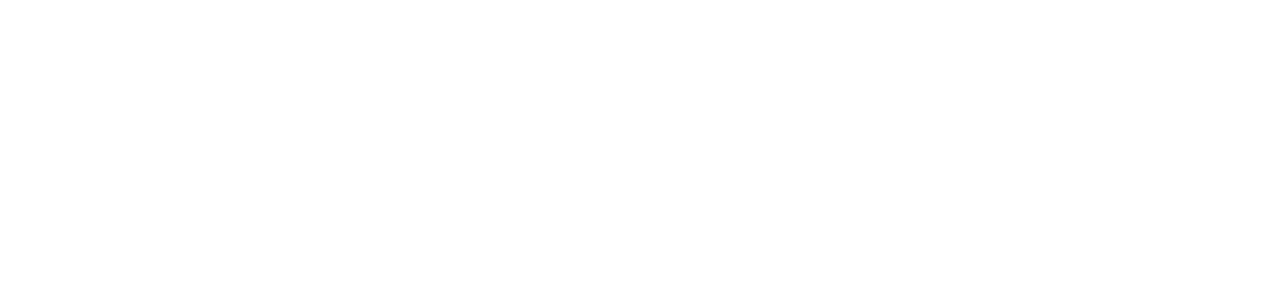
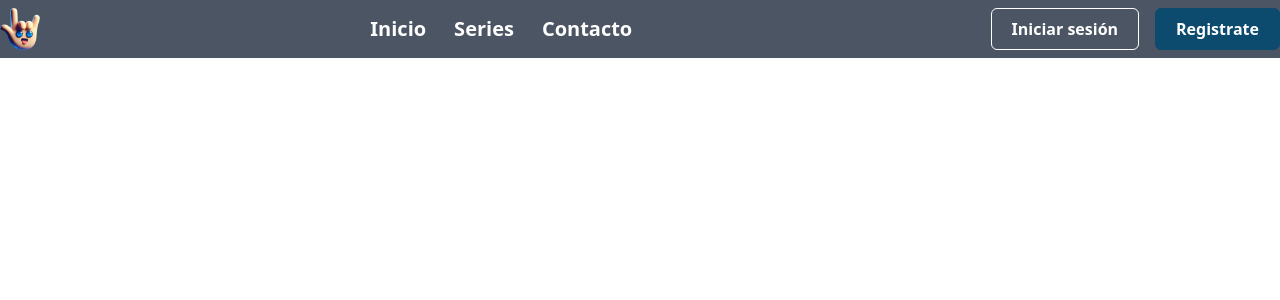
Before and after one commit to Johanlex20/MovieStreamApi-Frontend-Angular-TypeScript, an Angular app: page /admin in a window 1280 px wide. Shown: the top 300 px of the page. Built offline with nearby package versions, Linux system fonts and the light colour scheme.

Commit message:
ADD layout COMPONENT estructurando para que se vea en el total de las vistas, MENU Responsive

```diff
--- a/src/app/admin/admin.module.ts
+++ b/src/app/admin/admin.module.ts
@@ -4,13 +4,15 @@
 import { SerieComponent } from './components/serie/serie.component';
 import { SerieFormComponent } from './components/serie-form/serie-form.component';
 import { ReactiveFormsModule } from '@angular/forms';
+import { LayoutComponent } from './components/layout/layout.component';
 
 
 
 @NgModule({
   declarations: [
     SerieComponent,
-    SerieFormComponent
+    SerieFormComponent,
+    LayoutComponent
   ],
   imports: [
     CommonModule,
--- /dev/null
+++ b/src/app/admin/components/layout/layout.component.html
@@ -0,0 +1,30 @@
+<nav class="bg-gray-600 py-2">
+    <div class="container mx-auto flex items-center justify-between px-8 xl:px-0">
+
+        <div class="flex flex-grow items-center">
+            <img class="w-10" src="assets/img/logoGood.png" alt="">
+        </div>
+
+       <div class="flex lg:hidden">
+        <span class="material-symbols-outlined text-white" (click)="openMenu()">
+            {{!menuVisible ? 'menu':'close'}}
+        </span>
+       </div>
+
+        <div id="menu" [ngClass]="{'hidden': !menuVisible, 'fixed': menuVisible}" class=" hidde z-50 flex-grow justify-between lg:flex absolute lg:relative lg:top-0 top-12 left-0 bg-gray-600 w-full lg:w-auto items-center py-14 lg:py-0 px-8 sm:px-24 lg:px-0">
+            <div class="flex flex-col lg:flex-row mb-8 lg:mb-0 font-bold text-xl">
+                <a href="#" class="text-white lg:mr-7 mb-8 lg:mb-0 hover:text-sky-600 transition duration-500 ease-in-out">Inicio</a>
+                <a href="#" class="text-white lg:mr-7 mb-8 lg:mb-0 hover:text-sky-600 transition duration-500 ease-in-out">Series</a>
+                <a href="#" class="text-white lg:mr-7 mb-8 lg:mb-0 hover:text-sky-600 transition duration-500 ease-in-out">Contacto</a>
+            </div>
+            <div class="flex flex-col lg:flex-row text-center font-bold ">
+                <a href="" class="text-white font-bold border border-white py-2 px-5 rounded-md hover:bg-white hover:text-gray-800 transition duration-500 ease-in-out lg:mr-4 mb-8 lg:mb-0">Iniciar sesión</a>
+                <a href="" class="text-white font-bold bg-sky-900 border border-sky-900 py-2 px-5 rounded-md hover:bg-sky-600 hover:border-sky-600 transition duration-500 ease-in-out">Registrate</a>
+            </div>
+        </div>
+    </div>
+</nav>
+
+<div>
+    <router-outlet></router-outlet>
+</div>
--- /dev/null
+++ b/src/app/admin/components/layout/layout.component.ts
@@ -0,0 +1,16 @@
+import { Component, ElementRef, ViewChild } from '@angular/core';
+
+@Component({
+  selector: 'app-layout',
+  templateUrl: './layout.component.html',
+  styleUrls: []
+})
+export class LayoutComponent {
+
+  menuVisible = false;
+
+  openMenu(){
+    this.menuVisible = !this.menuVisible
+  }
+
+}
--- a/src/app/admin/components/serie-form/serie-form.component.html
+++ b/src/app/admin/components/serie-form/serie-form.component.html
@@ -21,7 +21,7 @@
 
             <div style="grid-template-columns: 70% 30%;" class="lg:grid grid-rows-[10vh_auto] gap-1">
 
-                <div class="col-span-2 bg-blue-200 p-1 shadow-sm shadow-blue-300 rounded-md hover:bg-sky-600">
+                <div class="col-span-2 bg-blue-200 p-1 shadow-sm shadow-blue-300 rounded-md hover:bg-sky-600 transition duration-500 ease-in-out">
                     <label class="font-extrabold text-2xl text-sky-900">Título Serie:</label>
                     <input formControlName="nombreSerie"
                         class="h-10 text-2xl w-full rounded-md border p-2"
@@ -46,7 +46,7 @@
 
 
                 <div>
-                    <div class=" bg-blue-200 p-1 shadow-sm shadow-blue-300 rounded-md hover:bg-sky-600" *ngIf="serie">
+                    <div class=" bg-blue-200 p-1 shadow-sm shadow-blue-300 rounded-md hover:bg-sky-600 transition duration-500 ease-in-out" *ngIf="serie">
                         <label class="font-extrabold text-2xl text-sky-900">Sinopsis:</label>
                         <textarea formControlName="sinopsis" class="min-h-44 text-2xl w-full rounded-md border p-2 "
                             [class.border-red-500]="form.controls['sinopsis'].touched && form.controls['sinopsis'].invalid"
@@ -71,7 +71,7 @@
 
                     <div class="lg:flex w-full">
 
-                        <div class="my-2 mr-2 flex flex-col w-full bg-blue-200 p-1 shadow-sm shadow-blue-300 rounded-md hover:bg-sky-600" *ngIf="serie">
+                        <div class="my-2 mr-2 flex flex-col w-full bg-blue-200 p-1 shadow-sm shadow-blue-300 rounded-md hover:bg-sky-600 transition duration-500 ease-in-out0" *ngIf="serie">
                             <label class="font-extrabold text-2xl text-sky-900">Genero:</label>
                             <select formControlName="genero" class="text-2xl rounded-md border p-2" id="genero">
                                 <option *ngFor="let genero of generos" [value]="genero">{{ genero }}</option>
@@ -88,7 +88,7 @@
                         </div>
 
 
-                        <div class="my-2 flex flex-col w-full bg-blue-200 p-1 shadow-sm shadow-blue-300 rounded-md hover:bg-sky-600" *ngIf="serie">
+                        <div class="my-2 flex flex-col w-full bg-blue-200 p-1 shadow-sm shadow-blue-300 rounded-md hover:bg-sky-600 transition duration-500 ease-in-out" *ngIf="serie">
                             <label class="font-extrabold text-2xl text-sky-900">Popularidad:</label>
                             <input formControlName="popularidad" class="text-2xl rounded-md border p-2"
                                 [class.border-red-500]="form.controls['popularidad'].touched && form.controls['popularidad'].invalid"
@@ -111,7 +111,7 @@
 
                     <div class="lg:flex w-full">
 
-                        <div class="mb-2 mr-2 flex flex-col w-full bg-blue-200 p-1 shadow-sm shadow-blue-300 rounded-md hover:bg-sky-600" *ngIf="serie">
+                        <div class="mb-2 mr-2 flex flex-col w-full bg-blue-200 p-1 shadow-sm shadow-blue-300 rounded-md hover:bg-sky-600 transition duration-500 ease-in-out" *ngIf="serie">
                             <label class="font-extrabold text-2xl text-sky-900">Temporadas:</label>
                             <input formControlName="numTemporadas" class="text-2xl  rounded-md border p-2"
                                 [class.border-red-500]="form.controls['numTemporadas'].touched && form.controls['numTemporadas'].invalid"
@@ -130,7 +130,7 @@
                             </div>
                         </div>
 
-                        <div class="mb-2 flex flex-col w-full bg-blue-200 p-1 shadow-sm shadow-blue-300 rounded-md hover:bg-sky-600" *ngIf="serie">
+                        <div class="mb-2 flex flex-col w-full bg-blue-200 p-1 shadow-sm shadow-blue-300 rounded-md hover:bg-sky-600 transition duration-500 ease-in-out" *ngIf="serie">
                             <label class="font-extrabold text-2xl text-sky-900">Capitulos:</label>
                             <input formControlName="numEpisodiosTotal" class="text-2xl  rounded-md border p-2"
                                 [class.border-red-500]="form.controls['numEpisodiosTotal'].touched && form.controls['numEpisodiosTotal'].invalid"
@@ -153,7 +153,7 @@
 
                     <div class="lg:flex w-full">
 
-                        <div class="mb-2 mr-2 flex flex-col w-full bg-blue-200 p-1 shadow-sm shadow-blue-300 rounded-md hover:bg-sky-600" *ngIf="serie">
+                        <div class="mb-2 mr-2 flex flex-col w-full bg-blue-200 p-1 shadow-sm shadow-blue-300 rounded-md hover:bg-sky-600 transition duration-500 ease-in-out" *ngIf="serie">
                             <label class="font-extrabold text-2xl text-sky-900">Video Key:</label>
                             <input formControlName="videoKey" class="text-2xl  rounded-md border p-2"
                                 [class.border-red-500]="form.controls['videoKey'].touched && form.controls['videoKey'].invalid"
@@ -169,7 +169,7 @@
                             </div>
                         </div>
 
-                        <div class="mb-2 flex flex-col w-full bg-blue-200 p-1 shadow-sm shadow-blue-300 rounded-md hover:bg-sky-600" *ngIf="serie">
+                        <div class="mb-2 flex flex-col w-full bg-blue-200 p-1 shadow-sm shadow-blue-300 rounded-md hover:bg-sky-600 transition duration-500 ease-in-out" *ngIf="serie">
                             <label class="font-extrabold text-2xl text-sky-900">Plataforma:</label>
                             <input formControlName="plataforma" class="text-2xl  rounded-md border p-2"
                                 [class.border-red-500]="form.controls['plataforma'].touched && form.controls['plataforma'].invalid"
@@ -203,10 +203,10 @@
 
             <div class="flex justify-end row-[3/3] mt-2 lg:col-span-2 ">
                 <button type="button" routerLink="/admin/series"
-                    class="bg-sky-900 p-2 mr-2 rounded-lg text-white font-bold hover:bg-sky-600">
+                    class="bg-sky-900 border border-sky-900 p-2 mr-2 rounded-md text-white font-bold hover:bg-sky-600 hover:border-sky-600 transition duration-500 ease-in-out">
                     CANCELAR
                 </button>
-                <button type="submit" class="bg-sky-900 p-2 rounded-lg text-white font-bold hover:bg-sky-600">
+                <button type="submit" class="bg-sky-900 border-sky-900 p-2 rounded-md text-white font-bold hover:bg-sky-600 hover:border-sky-600 transition duration-500 ease-in-out">
                     {{ !serie ? 'AGREGAR' : 'ACTUALIZAR' }}
                 </button>
             </div>
--- a/src/app/admin/components/serie/serie.component.html
+++ b/src/app/admin/components/serie/serie.component.html
@@ -6,11 +6,11 @@
 
     <div class="h-full flex flex-col justify-start">
         <div class="mb-5">
-            <button class="bg-blue-900 p-3 rounded-3xl text-white font-bold text-base hover:bg-sky-600"
+            <button class="bg-sky-900 border border-sky-900 hover:bg-sky-600 hover:border-sky-600 transition duration-500 ease-in-out p-3 rounded-lg text-white font-bold text-base"
                 routerLink="/admin/new/serie">NUEVA SERIE
             </button>
         </div>
-        <div class="overflow-x-auto border-2 border-none rounded-lg justify-center ">
+        <div class="overflow-x-auto border-2 border-none rounded-lg justify-center">
             <table class="table-auto w-full shadow-2x1 ">
                 <thead class="text-white text-2xl">
                     <tr class="bg-blue-900">
@@ -65,7 +65,7 @@
 
                             <div class="col-[3] row-[2] place-content-center inline-grid items-center">
                                 <h2
-                                    class="bg-blue-700 w-fit min-w-6 px-2 hover:p-[8.1px] rounded-lg border-none text-white font-extrabold">
+                                    class="bg-blue-700 w-fit min-w-6 px-2 rounded-lg border-none text-white font-extrabold">
                                     {{serie.numEpisodiosTotal}}</h2>
                             </div>
                         </td>
--- a/src/index.html
+++ b/src/index.html
@@ -7,6 +7,7 @@
   <meta name="viewport" content="width=device-width, initial-scale=1">
   <link rel="icon" type="image/x-icon" href="favicon.ico">
   <link href="https://fonts.googleapis.com/icon?family=Material+Icons" rel="stylesheet">
+  <link href="https://fonts.googleapis.com/css2?family=Material+Symbols+Outlined" rel="stylesheet" />
 </head>
 <body>
   <app-root></app-root>
```
Also changed, not shown: src/app/admin/admin-routing.module.ts (+7 -0 lines), src/assets/img/logoGood.png (added).
